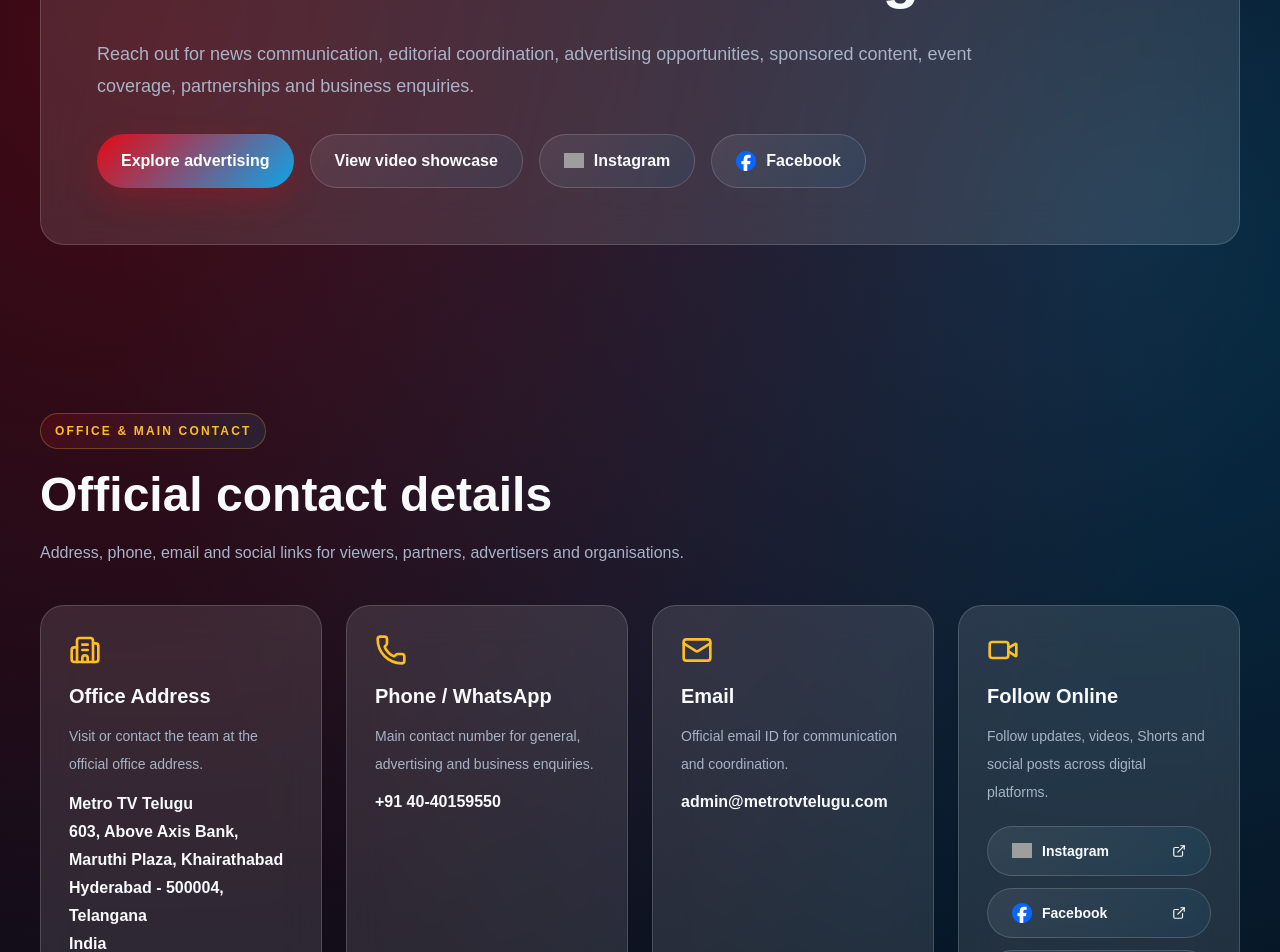
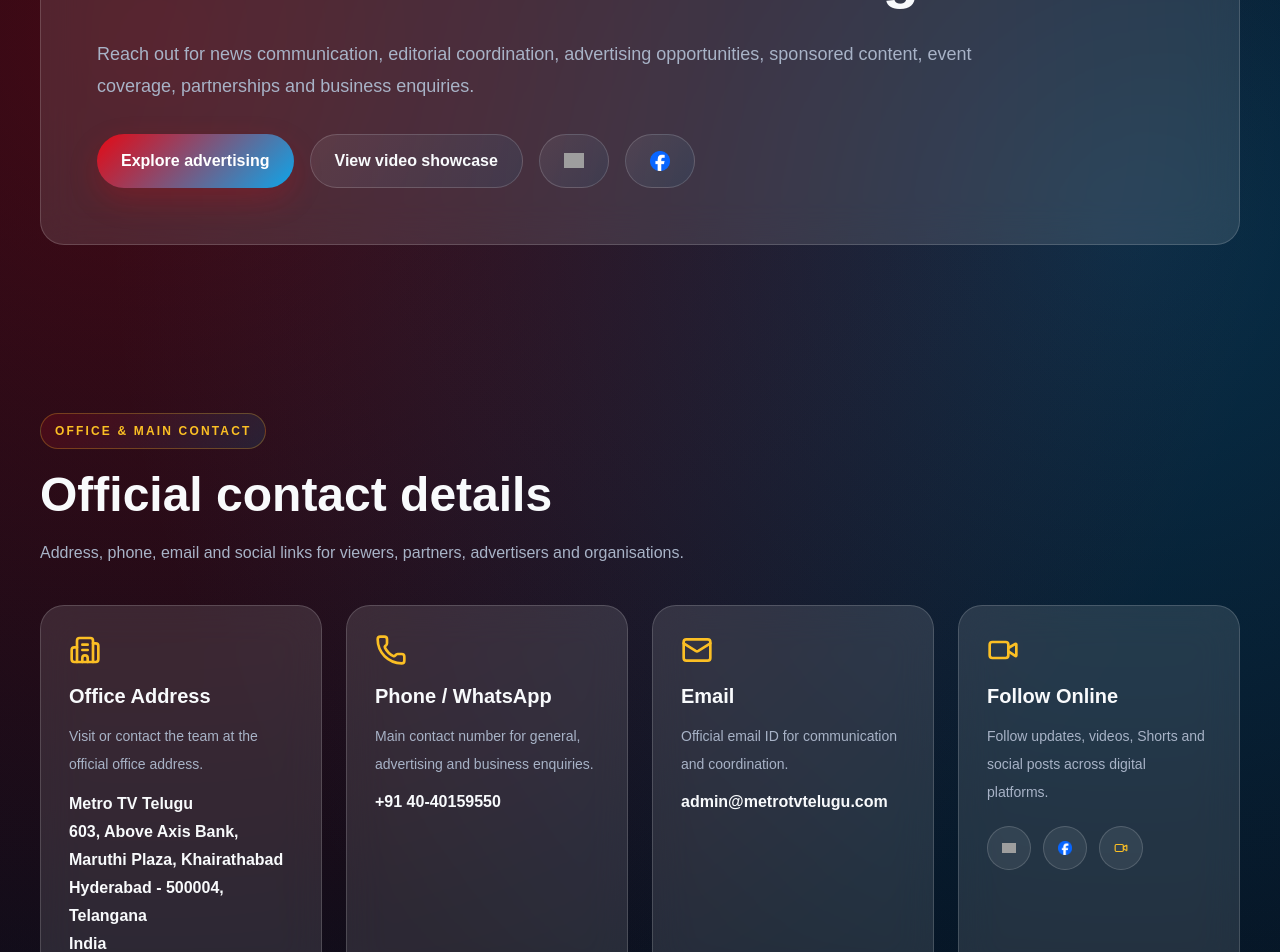
Before and after one commit to shivasricharan/metrotvtelugu, a Next.js app: page /contact in a window 1280 px wide. Shown: the part 340-1292 px from the top of the page. Built offline with nearby package versions, Linux system fonts and the light colour scheme; grey boxes are pictures that could not be loaded.

Commit message:
Refine contact page social buttons

```diff
--- a/app/contact/page.js
+++ b/app/contact/page.js
@@ -208,9 +208,10 @@
                     target="_blank"
                     rel="noreferrer"
                     className="btn-secondary"
+                    aria-label="Open Instagram"
+                    title="Instagram"
                   >
                     <SocialImage src="/instagram.png" alt="Instagram" />
-                    Instagram
                   </a>
 
                   <a
@@ -218,9 +219,10 @@
                     target="_blank"
                     rel="noreferrer"
                     className="btn-secondary"
+                    aria-label="Open Facebook"
+                    title="Facebook"
                   >
                     <SocialImage src="/facebook.png" alt="Facebook" />
-                    Facebook
                   </a>
                 </div>
               </div>
@@ -310,38 +312,38 @@
                   Follow updates, videos, Shorts and social posts across digital platforms.
                 </p>
 
-                <div className="mt-5 grid gap-3">
+                <div className="mt-5 flex flex-wrap gap-3">
                   <a
                     href={instagramUrl}
                     target="_blank"
                     rel="noreferrer"
-                    className="btn-secondary justify-start text-sm"
+                    className="theme-toggle inline-flex h-11 w-11 items-center justify-center p-0"
+                    aria-label="Open Instagram"
+                    title="Instagram"
                   >
                     <SocialImage src="/instagram.png" alt="Instagram" />
-                    Instagram
-                    <ExternalLink className="ml-auto h-3.5 w-3.5" />
                   </a>
 
                   <a
                     href={facebookUrl}
                     target="_blank"
                     rel="noreferrer"
-                    className="btn-secondary justify-start text-sm"
+                    className="theme-toggle inline-flex h-11 w-11 items-center justify-center p-0"
+                    aria-label="Open Facebook"
+                    title="Facebook"
                   >
                     <SocialImage src="/facebook.png" alt="Facebook" />
-                    Facebook
-                    <ExternalLink className="ml-auto h-3.5 w-3.5" />
                   </a>
 
                   <a
                     href={youtubeUrl}
                     target="_blank"
                     rel="noreferrer"
-                    className="btn-secondary justify-start text-sm"
+                    className="theme-toggle inline-flex h-11 w-11 items-center justify-center p-0"
+                    aria-label="Open YouTube"
+                    title="YouTube"
                   >
-                    <Video className="h-4 w-4" />
-                    YouTube
-                    <ExternalLink className="ml-auto h-3.5 w-3.5" />
+                    <Video className="h-4 w-4" style={{ color: "var(--gold)" }} />
                   </a>
                 </div>
               </div>
```
